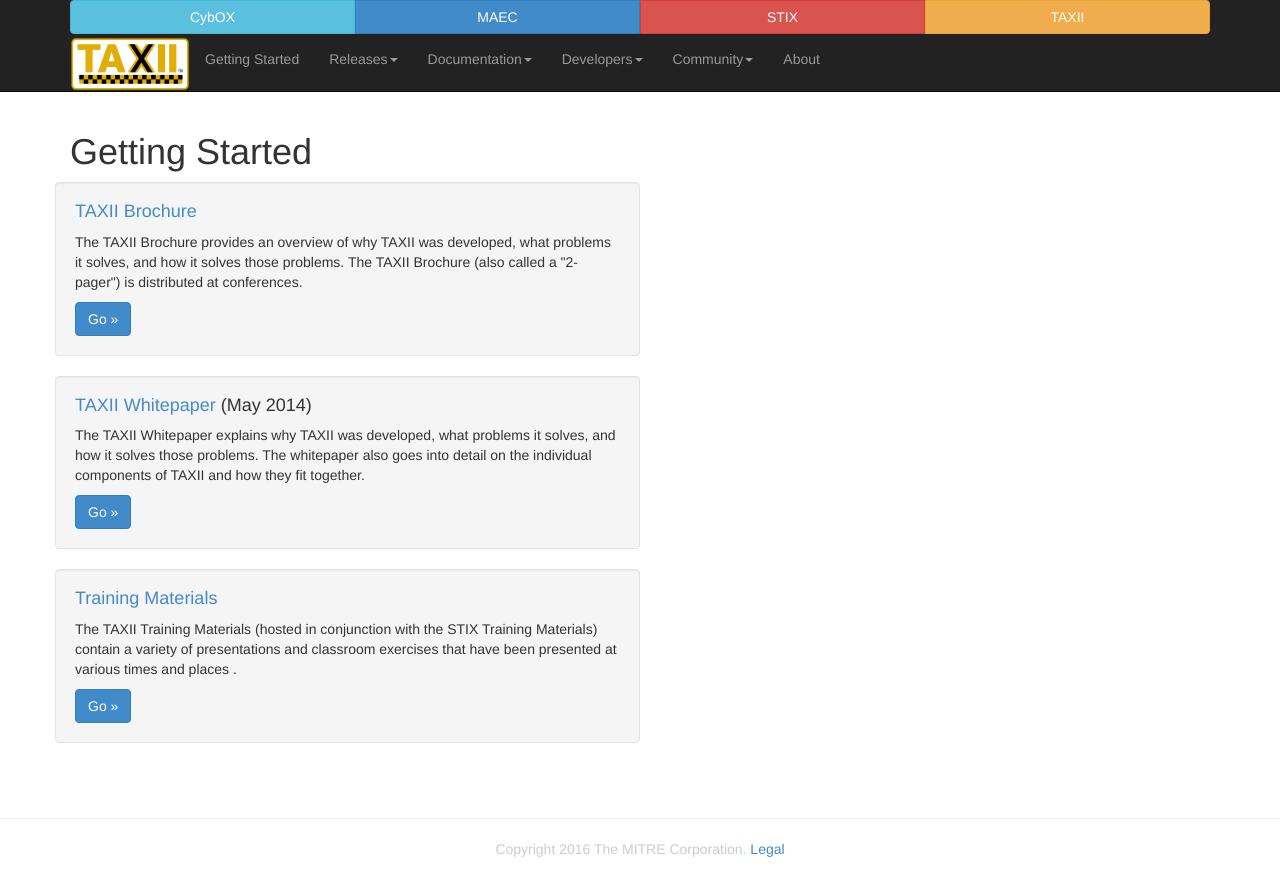
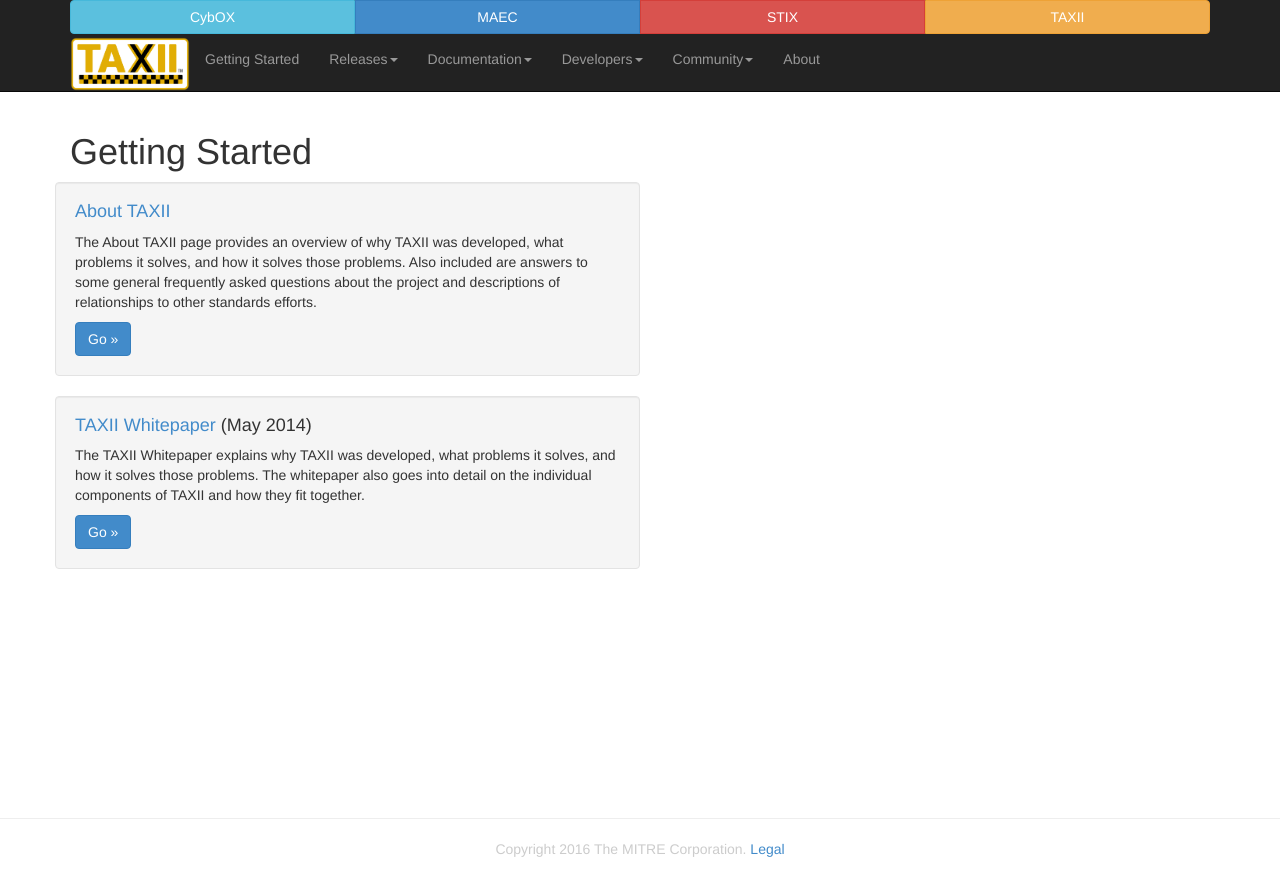
Before and after one commit to TAXIIProject/taxiiproject.github.io, a Jekyll site: the page built from getting-started/index.md, in a window 1280 px wide. Shown: the top 896 px of the page. Built offline with Jekyll 4.4.1, drawn with Linux system fonts in a browser that asks for light colours; Markdown is read by kramdown in place of the engine named in the settings.

Commit message:
Updated Getting Started page
Replaced descriptive text and link to outdated TAXII 2-pager to instead go to About TAXII page. Removed descriptive text and link to Training Materials page on the stix.mitre.org site, as that page is no longer accessible.

```diff
--- a/getting-started/index.md
+++ b/getting-started/index.md
@@ -1,15 +1,14 @@
 ---
 title: Getting Started
 layout: flat
-tagline: User and Developer documentation for TAXII
 ---
 
 <div class="row">
     <div class="well col-md-6">
-      <h4><a href="http://makingsecuritymeasurable.mitre.org/docs/taxii-intro-handout.pdf" target="_blank">TAXII Brochure</a></h4>
-      <p>The TAXII Brochure provides an overview of why TAXII was developed, what problems it solves, and how it solves those problems.
-      The TAXII Brochure (also called a "2-pager") is distributed at conferences.</p>
-      <a class="btn btn-primary" href="http://makingsecuritymeasurable.mitre.org/docs/taxii-intro-handout.pdf" target="_blank">Go »</a>
+      <h4><a href="/about/" target="_blank">About TAXII</a></h4>
+      <p>The About TAXII page provides an overview of why TAXII was developed, what problems it solves, and how it solves those problems.
+      Also included are answers to some general frequently asked questions about the project and descriptions of relationships to other standards efforts.</p>
+      <a class="btn btn-primary" href="/about/" target="_blank">Go »</a>
     </div>
   </div>
 
@@ -21,12 +20,3 @@ tagline: User and Developer documentation for TAXII
     <a class="btn btn-primary" href="/getting-started/whitepaper/">Go »</a>
   </div>
 </div>
-
-<div class="row">
-  <div class="well col-md-6">
-    <h4><a href="http://stix.mitre.org/training/" target="_blank">Training Materials</a></h4>
-    <p>The TAXII Training Materials (hosted in conjunction with the STIX Training Materials) contain a variety of presentations
-     and classroom exercises that have been presented at various times and places .</p>
-    <a class="btn btn-primary" href="http://stix.mitre.org/training/" target="_blank">Go »</a>
-  </div>
-</div>
```
